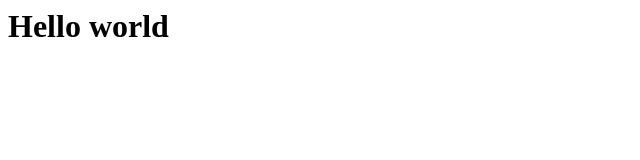
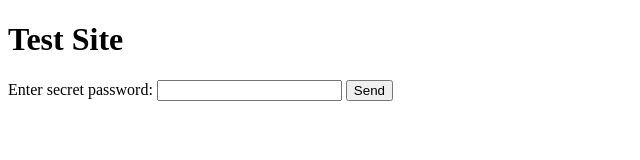
Before and after one commit to mlevi17/LabonOffensive5G, a plain HTML site: page webserver/webserver_config/index.html in a window 1280 px wide. Shown: the whole page, without its empty margins (0-640 px from the left). Drawn offline with Linux system fonts and the light colour scheme.

Commit message:
added form to http site

```diff
--- a/webserver/webserver_config/index.html
+++ b/webserver/webserver_config/index.html
@@ -1 +1,14 @@
-<h1>Hello world</h1>
+<!DOCTYPE html>
+<html>
+<head>
+  <title>Test Site</title>
+</head>
+<body>
+  <h1>Test Site</h1>
+  <form method="GET" action="/submit">
+    <label>Enter secret password:</label>
+    <input type="text" name="data">
+    <button type="submit">Send</button>
+  </form>
+</body>
+</html>
```
Also changed, not shown: 2 other files.
